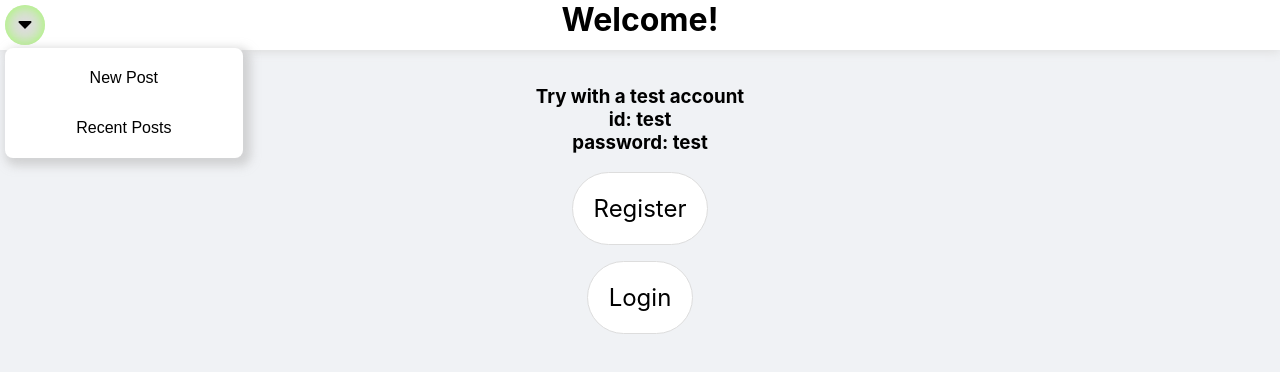
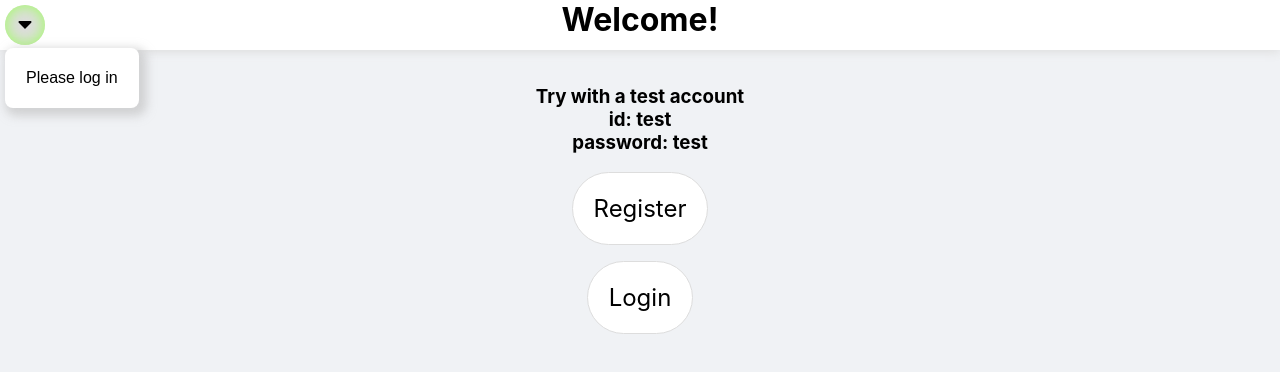
Before and after one commit to sungjun0110/your_journal, a React (Create React App) app: page / in a window 1280 px wide. Both pictures are taken after a click on the element 25 px from the left and 25 px from the top of the page. Shown: the top 372 px of the page. Built offline with nearby package versions, Linux system fonts and the light colour scheme.

Commit message:
Update Sidebar.js

```diff
--- a/src/components/Sidebar.js
+++ b/src/components/Sidebar.js
@@ -34,13 +34,21 @@ function Sidebar() {
           <TiArrowSortedDown />
         </IconContext.Provider>
       </div>
+      {credentials ?
         <nav  id="sidebar" className={isClicked? "clicked" : null}>
           <div id="menuList">
             <button onClick={() => buttonHandler("new")}>New Post</button>
             <button onClick={() => buttonHandler("recent")}>Recent Posts</button>
-          {credentials && <button id="logout" onClick={logout}><IoIosLogOut size="1rem" /> Logout</button>}
+            <button id="logout" onClick={logout}><IoIosLogOut size="1rem" /> Logout</button>
           </div>
         </nav>
+        :
+        <nav  id="sidebar" className={isClicked? "clicked" : null}>
+          <div id="menuList">
+            <button>Please log in</button>
+          </div>
+        </nav>
+      }
     </div>
   )
 }
```
Lines whose indentation alone changed are shown as unchanged.
